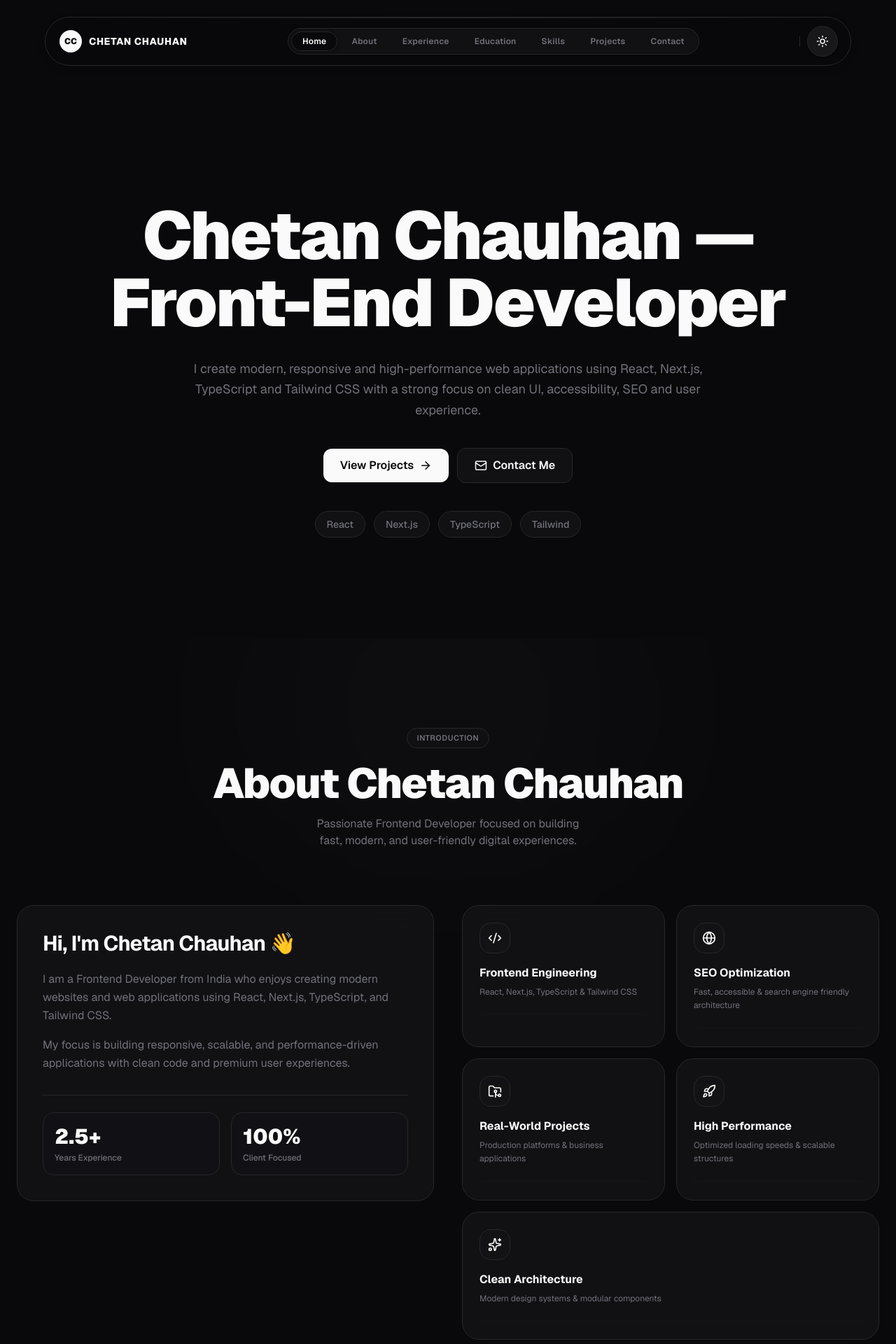
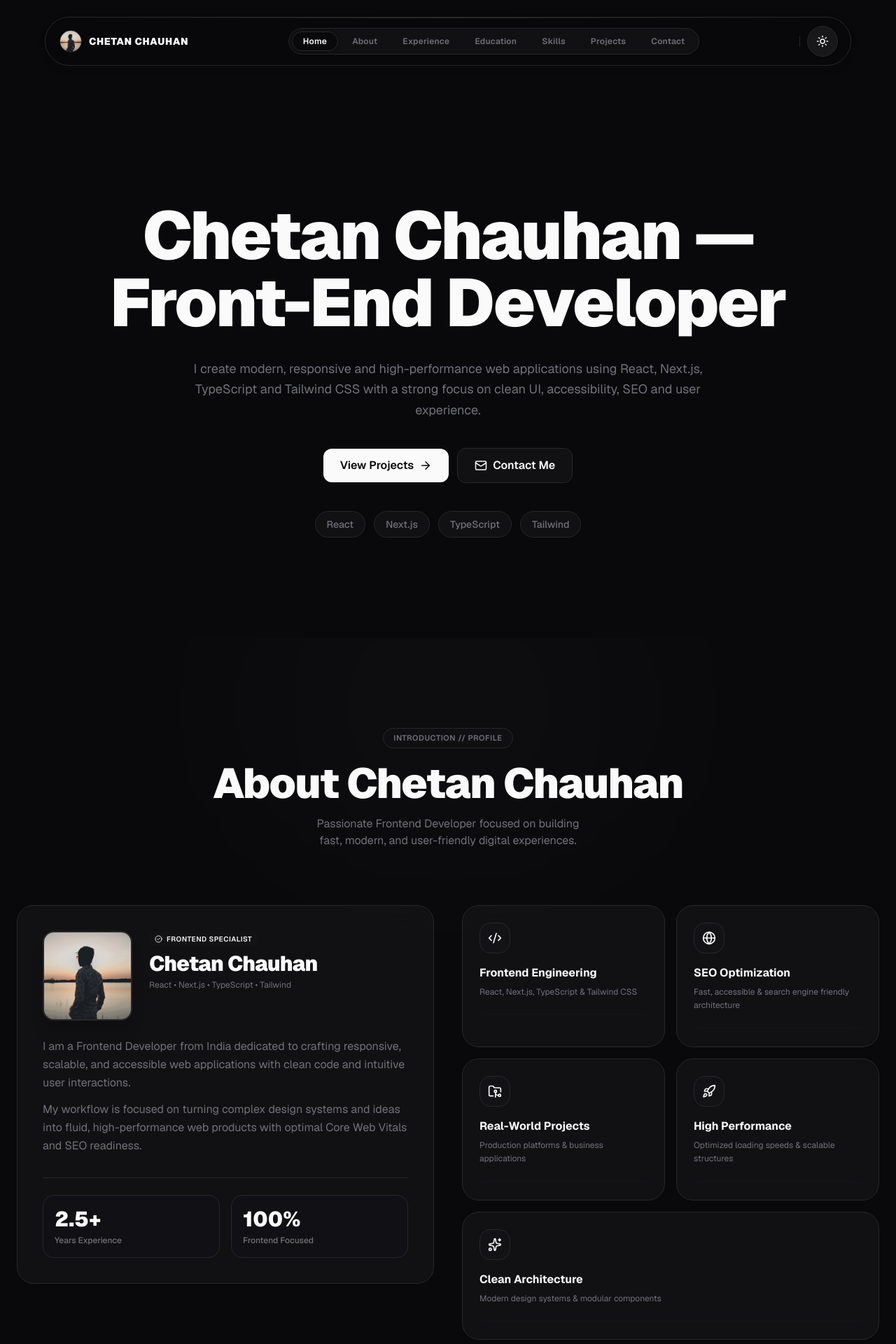
Before and after one commit to chetan-chauhan-1502/chetanchauhan, a Next.js app: page / in a window 1280 px wide. Shown: the top 1920 px of the page at 70% size. Built offline with nearby package versions, Linux system fonts and the light colour scheme.

Commit message:
image related changes

```diff
--- a/app/components/layout/footer.tsx
+++ b/app/components/layout/footer.tsx
@@ -1,46 +1,63 @@
+import { NAV_LINKS, SITE_CONFIG } from "@/config/constants";
+import { ArrowUpRight } from "lucide-react";
+import Image from "next/image";
 import Link from "next/link";
-import { ArrowUpRight } from "lucide-react";
-import { SITE_CONFIG, NAV_LINKS } from "@/config/constants";
+import logo from "../../../public/chetan-chauhan-frontend-developer.jpg";
 
 export default function Footer() {
   const currentYear = new Date().getFullYear();
 
   return (
-    <footer className="relative mt-24 border-t border-border/80 bg-card/40 backdrop-blur-md overflow-hidden">
+    <footer className="relative mt-28 border-t border-border/80 bg-card/40 backdrop-blur-xl overflow-hidden">
       {/* Top Ambient Highlight Line */}
       <div className="pointer-events-none absolute inset-x-0 top-0 h-px bg-linear-to-r from-transparent via-foreground/20 to-transparent" />
 
-      {/* Giant Typography Watermark */}
+      {/* Giant Ambient Typography Watermark */}
       <div className="pointer-events-none absolute -bottom-10 right-4 select-none font-black text-[18vw] leading-none text-foreground/2 dark:text-foreground/3 -z-10">
         CHETAN
       </div>
 
-      <div className="mx-auto max-w-6xl px-4 sm:px-6 py-14">
-        <div className="grid grid-cols-1 gap-10 md:grid-cols-12 items-start justify-between">
-          {/* Col 1: Brand & Current Status (Span 5) */}
+      <div className="mx-auto max-w-6xl px-4 sm:px-6 py-16">
+        <div className="grid grid-cols-1 gap-12 md:grid-cols-12 items-start justify-between">
+          {/* Col 1: Brand & Availability Status (Span 5) */}
           <div className="md:col-span-5 flex flex-col items-start gap-4">
-            <Link href="/" className="flex items-center gap-2.5 group">
-              <div className="flex h-9 w-9 items-center justify-center rounded-xl bg-foreground text-background text-xs font-black transition-transform duration-300 group-hover:scale-105">
-                CC
+            <Link
+              href="/"
+              className="cursor-pointer group flex items-center gap-3"
+            >
+              <div className="relative flex h-10 w-10 items-center justify-center overflow-hidden rounded-2xl border border-border/80 bg-muted/40 shadow-xs transition-transform duration-300 group-hover:scale-105 group-hover:border-foreground/40">
+                <Image
+                  src={logo}
+                  alt="Chetan Chauhan - Frontend Developer"
+                  title="Chetan Chauhan Frontend Developer"
+                  fill
+                  className="object-cover"
+                  sizes="40px"
+                />
               </div>
-              <span className="text-base font-extrabold tracking-tight text-foreground">
+              <div className="flex flex-col">
+                <span className="text-sm font-black tracking-tight text-foreground transition-colors group-hover:opacity-80">
                   CHETAN CHAUHAN
                 </span>
+                <span className="font-mono text-[10px] uppercase tracking-wider text-muted-foreground">
+                  Frontend Developer
+                </span>
+              </div>
             </Link>
 
             <p className="max-w-sm text-xs leading-relaxed text-muted-foreground">
-              Front-End &amp; Web Developer specializing in building scalable,
-              accessible, and high-performance user interfaces with modern React
-              and Next.js ecosystems.
+              Specializing in crafting scalable, accessible, and
+              performance-driven web interfaces using React, Next.js,
+              TypeScript, and modern CSS architectures.
             </p>
 
-            {/* Live Availability Badge (Monochrome) */}
-            <div className="inline-flex items-center gap-2 rounded-full border border-border/80 bg-muted/40 px-3 py-1 text-xs font-medium text-muted-foreground">
+            {/* Live Status Pill */}
+            <div className="inline-flex items-center gap-2 rounded-full border border-border/80 bg-muted/30 px-3 py-1 text-xs font-medium text-muted-foreground backdrop-blur-md">
               <span className="relative flex h-2 w-2">
                 <span className="absolute inline-flex h-full w-full animate-ping rounded-full bg-foreground opacity-60" />
                 <span className="relative inline-flex h-2 w-2 rounded-full bg-foreground" />
               </span>
-              <span className="text-[11px] font-semibold text-foreground">
+              <span className="font-mono text-[11px] font-semibold text-foreground">
                 Available for new opportunities
               </span>
             </div>
@@ -56,7 +73,7 @@ export default function Footer() {
                 <Link
                   key={link.name}
                   href={link.href}
-                  className="text-xs text-muted-foreground hover:text-foreground transition-colors max-w-fit"
+                  className="cursor-pointer text-xs text-muted-foreground hover:text-foreground transition-all duration-200 hover:translate-x-1 max-w-fit"
                 >
                   {link.name}
                 </Link>
@@ -64,66 +81,44 @@ export default function Footer() {
             </nav>
           </div>
 
-          {/* Col 3: Socials & External Links (Span 4) */}
+          {/* Col 3: Social Network Channels (Span 4) */}
           <div className="md:col-span-4 flex flex-col gap-3">
             <p className="font-mono text-[11px] font-bold uppercase tracking-widest text-foreground">
               Connect
             </p>
 
             <div className="flex flex-col gap-2">
+              {[
+                { label: "GitHub", href: SITE_CONFIG.socials.github },
+                { label: "LinkedIn", href: SITE_CONFIG.socials.linkedin },
+                { label: "X (Twitter)", href: SITE_CONFIG.socials.twitter },
+              ].map((channel) => (
                 <a
-                href={SITE_CONFIG.socials.github}
+                  key={channel.label}
+                  href={channel.href}
                   target="_blank"
                   rel="noopener noreferrer"
-                className="group flex items-center justify-between rounded-xl border border-border/60 bg-muted/20 px-3.5 py-2 text-xs font-medium text-muted-foreground transition-all duration-200 hover:border-foreground/30 hover:bg-muted/60 hover:text-foreground"
+                  className="cursor-pointer group flex items-center justify-between rounded-xl border border-border/60 bg-muted/20 px-3.5 py-2.5 text-xs font-medium text-muted-foreground transition-all duration-200 hover:-translate-y-0.5 hover:border-foreground/30 hover:bg-muted/60 hover:text-foreground"
                 >
-                <div className="flex items-center gap-2.5">
-                  <span>GitHub</span>
-                </div>
+                  <span>{channel.label}</span>
                   <ArrowUpRight
                     size={14}
                     className="opacity-40 transition-transform duration-200 group-hover:opacity-100 group-hover:translate-x-0.5 group-hover:-translate-y-0.5"
                   />
                 </a>
-
-              <a
-                href={SITE_CONFIG.socials.linkedin}
-                target="_blank"
-                rel="noopener noreferrer"
-                className="group flex items-center justify-between rounded-xl border border-border/60 bg-muted/20 px-3.5 py-2 text-xs font-medium text-muted-foreground transition-all duration-200 hover:border-foreground/30 hover:bg-muted/60 hover:text-foreground"
-              >
-                <div className="flex items-center gap-2.5">
-                  <span>LinkedIn</span>
-                </div>
-                <ArrowUpRight
-                  size={14}
-                  className="opacity-40 transition-transform duration-200 group-hover:opacity-100 group-hover:translate-x-0.5 group-hover:-translate-y-0.5"
-                />
-              </a>
-
-              <a
-                href={SITE_CONFIG.socials.twitter}
-                target="_blank"
-                rel="noopener noreferrer"
-                className="group flex items-center justify-between rounded-xl border border-border/60 bg-muted/20 px-3.5 py-2 text-xs font-medium text-muted-foreground transition-all duration-200 hover:border-foreground/30 hover:bg-muted/60 hover:text-foreground"
-              >
-                <div className="flex items-center gap-2.5">
-                  <span>X (Twitter)</span>
-                </div>
-                <ArrowUpRight
-                  size={14}
-                  className="opacity-40 transition-transform duration-200 group-hover:opacity-100 group-hover:translate-x-0.5 group-hover:-translate-y-0.5"
-                />
-              </a>
+              ))}
             </div>
           </div>
         </div>
 
-        {/* Bottom Bar: Copyright & Details */}
-        <div className="mt-12 flex flex-col-reverse sm:flex-row items-center justify-between gap-4 border-t border-border/60 pt-6 text-xs text-muted-foreground">
+        {/* Bottom Bar: Copyright & Location Badge */}
+        <div className="mt-14 flex flex-col-reverse sm:flex-row items-center justify-between gap-4 border-t border-border/60 pt-6 text-xs text-muted-foreground">
           <p>© {currentYear} Chetan Chauhan. All rights reserved.</p>
 
-          <div className="flex items-center gap-1.5 text-[11px] font-mono"></div>
+          <div className="flex items-center gap-2 font-mono text-[11px]">
+            <span className="h-1.5 w-1.5 rounded-full bg-foreground/60" />
+            <span>Built with Next.js &amp; Tailwind CSS</span>
+          </div>
         </div>
       </div>
     </footer>
--- a/app/components/layout/header.tsx
+++ b/app/components/layout/header.tsx
@@ -3,9 +3,11 @@
 import { useState, useEffect } from "react";
 import { Menu, X, ArrowUpRight, Sparkles } from "lucide-react";
 import Link from "next/link";
+import Image from "next/image";
 import ThemeToggle from "./themeToggle";
 import { useActiveSection } from "@/app/hooks/useActiveSection";
 import { NAV_LINKS } from "@/config/constants";
+import logo from "../../../public/chetan-chauhan-frontend-developer.jpg";
 
 export default function Header() {
   const rawActiveSection = useActiveSection();
@@ -58,18 +60,26 @@ export default function Header() {
           }`}
         >
           {/* Subtle top reflection line for Apple-style glass */}
-          <div className="pointer-events-none absolute inset-x-8 top-0 h-px bg-linear-to-r from-transparent via-foreground/15 to-transparent" />
+          <div className="pointer-events-none absolute inset-x-8 top-0 h-px bg-gradient-to-r from-transparent via-foreground/15 to-transparent" />
 
           {/* Left: Brand Monogram & Name */}
           <Link
             href="/"
-            className="group flex items-center gap-2.5 pl-1 focus-visible:outline-none focus-visible:ring-2 focus-visible:ring-foreground rounded-full"
+            className="cursor-pointer group flex items-center gap-2.5 pl-1 rounded-full focus-visible:outline-none focus-visible:ring-2 focus-visible:ring-foreground"
           >
-            <div className="relative flex h-8 w-8 items-center justify-center rounded-full bg-foreground text-background text-xs font-black transition-transform duration-300 group-hover:scale-105">
-              CC
+            <div className="relative flex h-8 w-8 shrink-0 items-center justify-center overflow-hidden rounded-full border border-border/80 bg-muted/40 shadow-xs transition-transform duration-300 group-hover:scale-105 group-hover:border-foreground/40">
+              <Image
+                src={logo}
+                alt="Chetan Chauhan - Frontend Developer"
+                title="Chetan Chauhan Frontend Developer"
+                fill
+                priority
+                className="object-cover"
+                sizes="32px"
+              />
             </div>
 
-            <span className="text-sm font-extrabold tracking-wider text-foreground transition-colors group-hover:opacity-80">
+            <span className="text-sm font-black tracking-wider text-foreground transition-colors group-hover:opacity-80">
               CHETAN CHAUHAN
             </span>
           </Link>
@@ -90,7 +100,7 @@ export default function Header() {
                   key={link.name}
                   href={link.href}
                   onMouseEnter={() => setHoveredNav(link.name)}
-                  className={`relative px-4 py-1.5 text-xs font-semibold tracking-wide transition-colors duration-200 rounded-full ${
+                  className={`cursor-pointer relative px-4 py-1.5 text-xs font-semibold tracking-wide transition-colors duration-200 rounded-full ${
                     isActive
                       ? "text-foreground"
                       : "text-muted-foreground hover:text-foreground"
@@ -112,7 +122,7 @@ export default function Header() {
             })}
           </nav>
 
-          {/* Right: Actions (CTA + Theme + Hamburger) */}
+          {/* Right: Actions (Theme Toggle + Hamburger) */}
           <div className="flex items-center gap-2">
             <div className="h-4 w-px bg-border hidden sm:block" />
 
@@ -129,7 +139,7 @@ export default function Header() {
               }
               aria-expanded={isOpen}
               onClick={() => setIsOpen(!isOpen)}
-              className="flex h-9 w-9 items-center justify-center rounded-full border border-border/80 bg-muted/60 backdrop-blur-sm transition-transform active:scale-90 md:hidden"
+              className="cursor-pointer flex h-9 w-9 items-center justify-center rounded-full border border-border/80 bg-muted/60 backdrop-blur-sm transition-transform active:scale-90 md:hidden"
             >
               {isOpen ? <X size={18} /> : <Menu size={18} />}
             </button>
@@ -156,8 +166,17 @@ export default function Header() {
         >
           {/* Header row inside popup */}
           <div className="flex items-center justify-between pb-3 border-b border-border">
-            <div className="flex items-center gap-2">
-              <Sparkles size={16} className="text-foreground" />
+            <div className="flex items-center gap-2.5">
+              <div className="relative h-6 w-6 overflow-hidden rounded-full border border-border/80">
+                <Image
+                  src={logo}
+                  alt="Chetan Chauhan - Frontend Developer"
+                  title="Chetan Chauhan Frontend Developer"
+                  fill
+                  className="object-cover"
+                  sizes="24px"
+                />
+              </div>
               <span className="text-xs font-bold uppercase tracking-wider text-muted-foreground">
                 Navigation
               </span>
@@ -166,7 +185,7 @@ export default function Header() {
               type="button"
               aria-label="Close navigation menu"
               onClick={() => setIsOpen(false)}
-              className="flex h-8 w-8 items-center justify-center rounded-full border border-border hover:bg-muted"
+              className="cursor-pointer flex h-8 w-8 items-center justify-center rounded-full border border-border hover:bg-muted"
             >
               <X size={15} />
             </button>
@@ -187,7 +206,7 @@ export default function Header() {
                   href={link.href}
                   onClick={() => setIsOpen(false)}
                   style={{ transitionDelay: `${idx * 30}ms` }}
-                  className={`flex items-center justify-between rounded-xl px-4 py-2.5 text-sm font-medium transition-all ${
+                  className={`cursor-pointer flex items-center justify-between rounded-xl px-4 py-2.5 text-sm font-medium transition-all ${
                     isActive
                       ? "bg-foreground text-background font-semibold shadow-xs"
                       : "text-muted-foreground hover:bg-muted hover:text-foreground"
--- a/app/components/sections/about.view.tsx
+++ b/app/components/sections/about.view.tsx
@@ -1,7 +1,16 @@
 "use client";
 
-import { useRef, useState, MouseEvent } from "react";
-import { Code2, Globe, FolderGit2, Rocket, Sparkles } from "lucide-react";
+import {
+  CheckCircle2,
+  Code2,
+  FolderGit2,
+  Globe,
+  Rocket,
+  Sparkles,
+} from "lucide-react";
+import Image from "next/image";
+import { MouseEvent, useRef, useState } from "react";
+import logo from "../../../public/chetan-chauhan-frontend-developer.jpg";
 
 interface SpotlightCardProps {
   children: React.ReactNode;
@@ -84,7 +93,7 @@ export default function About() {
       <div className="mb-20 text-center">
         <div className="inline-flex items-center gap-2 rounded-full border border-border/80 bg-muted/40 px-3.5 py-1.5 text-xs font-semibold text-muted-foreground backdrop-blur-md">
           <span className="font-mono text-[11px] uppercase tracking-wider">
-            Introduction
+            Introduction // Profile
           </span>
         </div>
 
@@ -99,23 +108,51 @@ export default function About() {
       </div>
 
       <div className="grid items-start gap-10 lg:grid-cols-12">
-        {/* Left Column: Bio Card + Highlighted Experience Stats (Span 6) */}
+        {/* Left Column: Interactive Profile Card with SEO-Optimized Photo (Span 6) */}
         <div className="lg:col-span-6">
-          <SpotlightCard className="p-8 sm:p-9">
-            <h3 className="text-2xl sm:text-3xl font-bold tracking-tight text-foreground transition-transform duration-300 group-hover:translate-x-1">
-              Hi, I&apos;m Chetan Chauhan 👋
-            </h3>
+          <SpotlightCard className="p-7 sm:p-9">
+            {/* Profile Image & Identification Section */}
+            <div className="flex flex-col sm:flex-row items-center sm:items-start gap-6">
+              <div className="relative h-28 w-28 sm:h-32 sm:w-32 shrink-0 overflow-hidden rounded-2xl border-2 border-border/80 bg-muted/40 shadow-xl transition-all duration-300 group-hover:scale-105 group-hover:border-foreground/50">
+                <Image
+                  src={logo}
+                  alt="Chetan Chauhan - Frontend Developer"
+                  title="Chetan Chauhan Frontend Developer"
+                  fill
+                  priority
+                  className="object-cover"
+                  sizes="(max-width: 640px) 112px, 128px"
+                />
+              </div>
 
-            <p className="mt-5 leading-relaxed text-muted-foreground transition-colors duration-300 group-hover:text-foreground/90">
-              I am a Frontend Developer from India who enjoys creating modern
-              websites and web applications using React, Next.js, TypeScript,
-              and Tailwind CSS.
-            </p>
+              <div className="flex-1 text-center sm:text-left">
+                <div className="inline-flex items-center gap-1.5 rounded-md bg-muted/40 px-2 py-0.5 font-mono text-[10px] font-semibold text-foreground uppercase tracking-wider mb-2">
+                  <CheckCircle2 size={11} className="text-foreground" />
+                  Frontend Specialist
+                </div>
+                <h3 className="text-2xl sm:text-3xl font-black tracking-tight text-foreground transition-transform duration-300 group-hover:translate-x-1">
+                  Chetan Chauhan
+                </h3>
+                <p className="mt-1 font-mono text-xs text-muted-foreground">
+                  React • Next.js • TypeScript • Tailwind
+                </p>
+              </div>
+            </div>
 
-            <p className="mt-4 leading-relaxed text-muted-foreground transition-colors duration-300 group-hover:text-foreground/90">
-              My focus is building responsive, scalable, and performance-driven
-              applications with clean code and premium user experiences.
-            </p>
+            {/* Bio Prose */}
+            <div className="mt-6 space-y-3">
+              <p className="leading-relaxed text-muted-foreground transition-colors duration-300 group-hover:text-foreground/90 text-sm sm:text-base">
+                I am a Frontend Developer from India dedicated to crafting
+                responsive, scalable, and accessible web applications with clean
+                code and intuitive user interactions.
+              </p>
+
+              <p className="leading-relaxed text-muted-foreground transition-colors duration-300 group-hover:text-foreground/90 text-sm sm:text-base">
+                My workflow is focused on turning complex design systems and
+                ideas into fluid, high-performance web products with optimal
+                Core Web Vitals and SEO readiness.
+              </p>
+            </div>
 
             {/* Metrics Strip */}
             <div className="mt-8 grid grid-cols-2 gap-4 border-t border-border/50 pt-6">
@@ -129,7 +166,7 @@ export default function About() {
               <div className="cursor-pointer rounded-2xl border border-border/70 bg-muted/20 p-4 transition-all duration-300 hover:border-foreground/30 hover:bg-muted/40 hover:-translate-y-1">
                 <h4 className="text-3xl font-black text-foreground">100%</h4>
                 <p className="mt-1 text-xs font-medium text-muted-foreground">
-                  Client Focused
+                  Frontend Focused
                 </p>
               </div>
             </div>
```
Also changed, not shown: public/chetan-chauhan-frontend-developer.jpg (renamed from public/my.jpg). Lines whose indentation alone changed are shown as unchanged.
